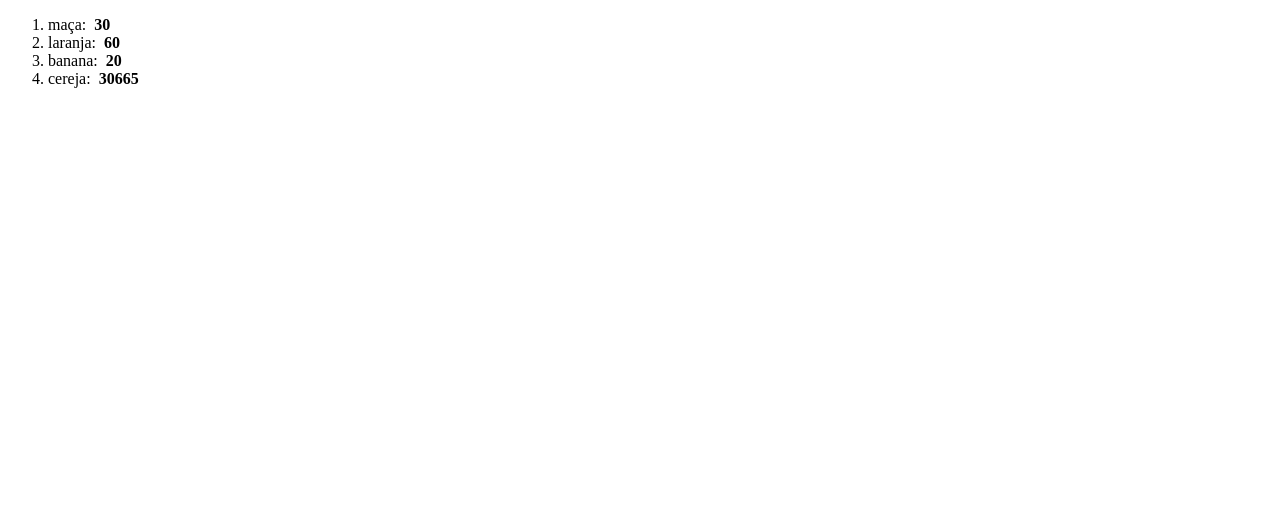
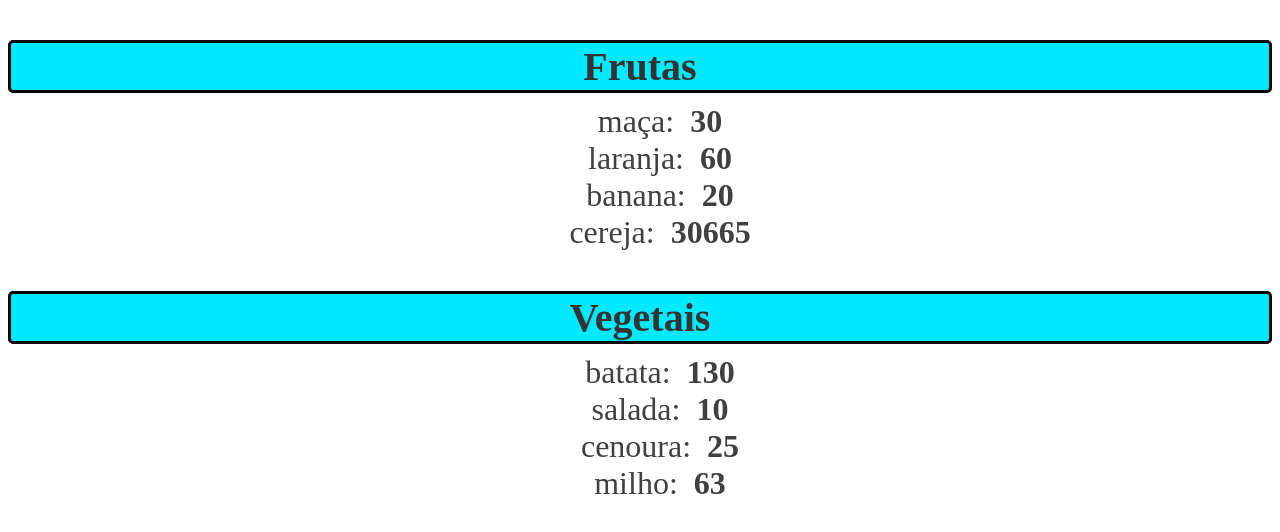
Before and after one commit to GUGOFO/Estudos-React, a React (Vite) app: page / in a window 1280 px wide. Shown: the top 532 px of the page. Built offline with nearby package versions, Linux system fonts and the light colour scheme.

Commit message:
Funções genericas

```diff
--- a/src/App.jsx
+++ b/src/App.jsx
@@ -1,9 +1,24 @@
 import List from "./jsx/renderingLists/List.jsx";
 
 function App(){
+
+    const frutas = [{id: 1 ,nome: "maça", calorias: 30},
+                    {id: 2 ,nome: "laranja", calorias: 60},
+                    {id: 3 ,nome: "banana", calorias: 20},
+                    {id: 4 ,nome: "cereja", calorias: 30665}];
+
+    const vegetais = [{id: 1 ,nome: "batata", calorias: 130},
+                    {id: 2 ,nome: "salada", calorias: 10},
+                    {id: 3 ,nome: "cenoura", calorias: 25},
+                    {id: 4 ,nome: "milho", calorias: 63}];
+
+    const carnes = []
+
     return(
         <>
-            <List/>
+            {frutas.length > 0 && <List items={frutas} categoria="Frutas"/>}
+            {vegetais.length > 0 && <List items={vegetais} categoria="Vegetais"/>}
+            {carnes.length > 0 && <List items={carnes} categoria="Carnes"/>}
         </>
     );
 }
--- a/src/jsx/renderingLists/List.jsx
+++ b/src/jsx/renderingLists/List.jsx
@@ -1,10 +1,6 @@
+import styles from "./List.module.css"
 
-function List(){
-
-    const frutas = [{id: 1 ,nome: "maça", calorias: 30},
-                    {id: 2 ,nome: "laranja", calorias: 60},
-                    {id: 3 ,nome: "banana", calorias: 20},
-                    {id: 4 ,nome: "cereja", calorias: 30665}];
+function List({categoria = "Categoria", items = ""}){
 
     // frutas.sort((a,b) => a.nome.localeCompare(b.nome));  alfaetivo
     //frutas.sort((a,b) => b.nome.localeCompare(a.nome));   reverso alfabetico
@@ -14,11 +10,14 @@ function List(){
     //const baixasCalorias = frutas.filter(fruta => fruta.calorias < 50);
     //const AltasCalorias = frutas.filter(fruta => fruta.calorias > 50);
 
-    const ListaDeItens = frutas.map(fruta => <li key={fruta.id}>
-                                                {fruta.nome}: &nbsp;
-                                                <b>{fruta.calorias}</b></li>);
+    const ListaDeItens = items.map(item => <li key={item.id}>
+                                                {item.nome}: &nbsp;
+                                                <b>{item.calorias}</b></li>);
 
-    return(<ol>{ListaDeItens}</ol>)
+    return(<>
+            <h3 className={styles.categoriaLista}>{categoria}</h3>
+            <ol className={styles.itensLista}>{ListaDeItens}</ol>
+           </>)
 }
 
 export default List
--- a/src/jsx/renderingLists/List.module.css
+++ b/src/jsx/renderingLists/List.module.css
@@ -0,0 +1,23 @@
+.categoriaLista{
+    font-size: 2.5em;
+    font-weight: bold;
+    color: hsl(0, 0%, 20%);
+    margin-bottom: 10px;
+    text-align: center;
+    border: 3px solid black;
+    border-radius: 5px;
+    background-color: hsl(185, 100%, 50%);
+}
+
+.itensLista{
+    font-size: 2em;
+    list-style: none;
+    color: hsl(0, 0%,25%);
+    text-align: center;
+    margin: 0;
+}
+
+.itensLista li:hover{
+    color: hsl(0, 0%, 45%);
+    cursor: pointer;
+}
```
